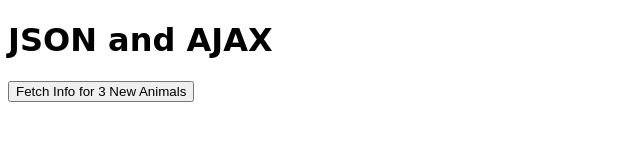
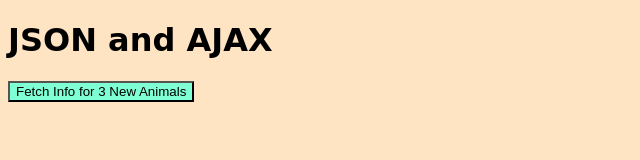
Before and after one commit to splopsky/click_and_appear, a plain HTML site: page index.html in a window 1280 px wide. Shown: the whole page, without its empty margins (0-640 px from the left). Drawn offline with Linux system fonts and the light colour scheme.

Commit message:
back-ground color

```diff
--- a/style.css
+++ b/style.css
@@ -1,3 +1,12 @@
+body {
+    background-color: bisque;
+}
+
+#btn {
+    align-self: center;
+    background-color: aquamarine;
+}
+
 #btn.hide-me {
     display: none;
 }
```
Also changed, not shown: package-lock.json (added).
